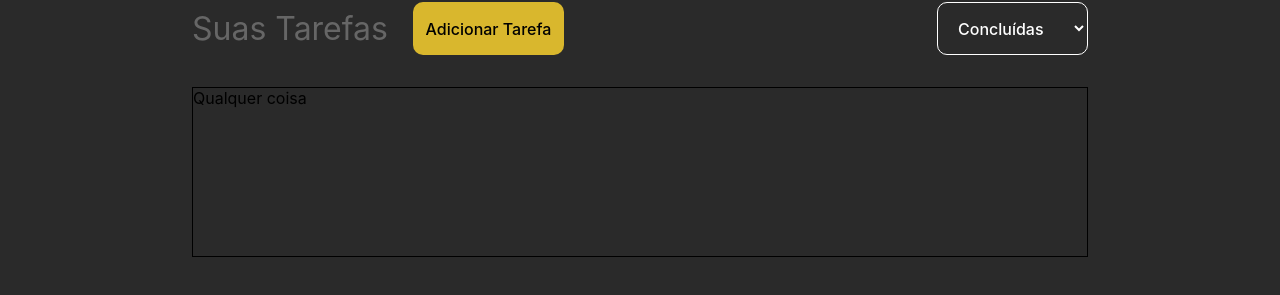
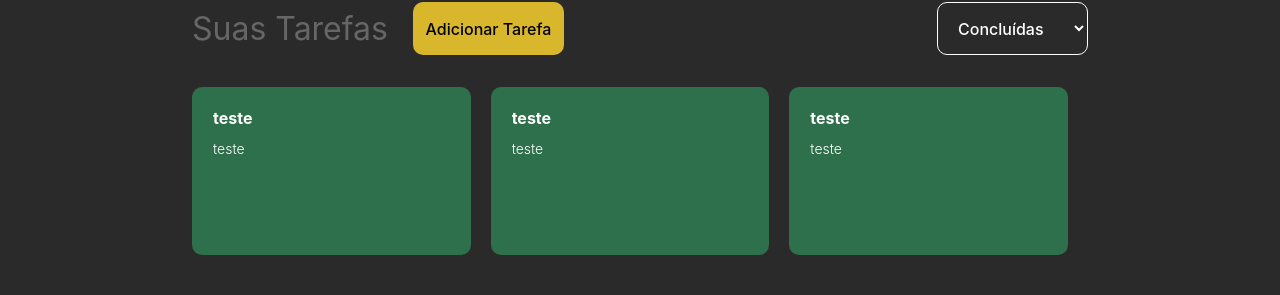
Before and after one commit to gabrielsb18/PI-FrontEnd, a React (Vite) app: page /home in a window 1280 px wide. Shown: the part 437-732 px from the top of the page. Built offline with nearby package versions, Linux system fonts and the light colour scheme.

Commit message:
importando componente cardTasks para a Home

```diff
--- a/src/components/CardTasks/CardTasks.jsx
+++ b/src/components/CardTasks/CardTasks.jsx
@@ -1,4 +1,4 @@
-import { CardTasks} from "./CardTasks.styles.js";
+import {CardTasks} from "./CardTasks.style.js";
 
 export function CardTask({title, description, onClick}) {
     return (
--- a/src/components/CardTasks/CardTasks.style.js
+++ b/src/components/CardTasks/CardTasks.style.js
@@ -1,3 +1,5 @@
+import styled from 'styled-components';
+
 export const CardTasks = styled.div`
     min-height: 168px;
     min-width: 272px;
--- a/src/pages/Home/Home.jsx
+++ b/src/pages/Home/Home.jsx
@@ -1,6 +1,7 @@
 import AddTask from "../../components/AddTask/AddTask";
 import HeaderNav from "../../components/Header/Header";
 import Select from "../../components/Select/Select";
+import {CardTask} from "../../components/CardTasks/CardTasks.jsx";
 
 import { ContainerBody, Main, ContainerGraphics, ContentGraphicsOne, ContentGraphicTwo, HeaderTitle, ContentGraphicTree, HeaderTasks, Tasks, ContainerCardsTasks } from "./Home.style";
 
@@ -34,9 +35,18 @@ export default function Home (){
                     <Select />
             </HeaderTasks>
             <ContainerCardsTasks>
-                <div>
-                    <p>Qualquer coisa</p>
-                </div>
+                <CardTask
+                    title="teste"
+                    description="teste"
+                />
+                <CardTask
+                    title="teste"
+                    description="teste"
+                />
+                <CardTask
+                    title="teste"
+                    description="teste"
+                />
             </ContainerCardsTasks>
             </Main>
         </ContainerBody>
--- a/src/pages/Home/Home.style.js
+++ b/src/pages/Home/Home.style.js
@@ -158,6 +158,4 @@ export const ContainerCardsTasks = styled.div`
     grid-template-areas: "Task Task Task Task";
     gap: 1.25rem;
     width:100%;
-    border-color:red;
-    border:1px solid;
 `;
```
